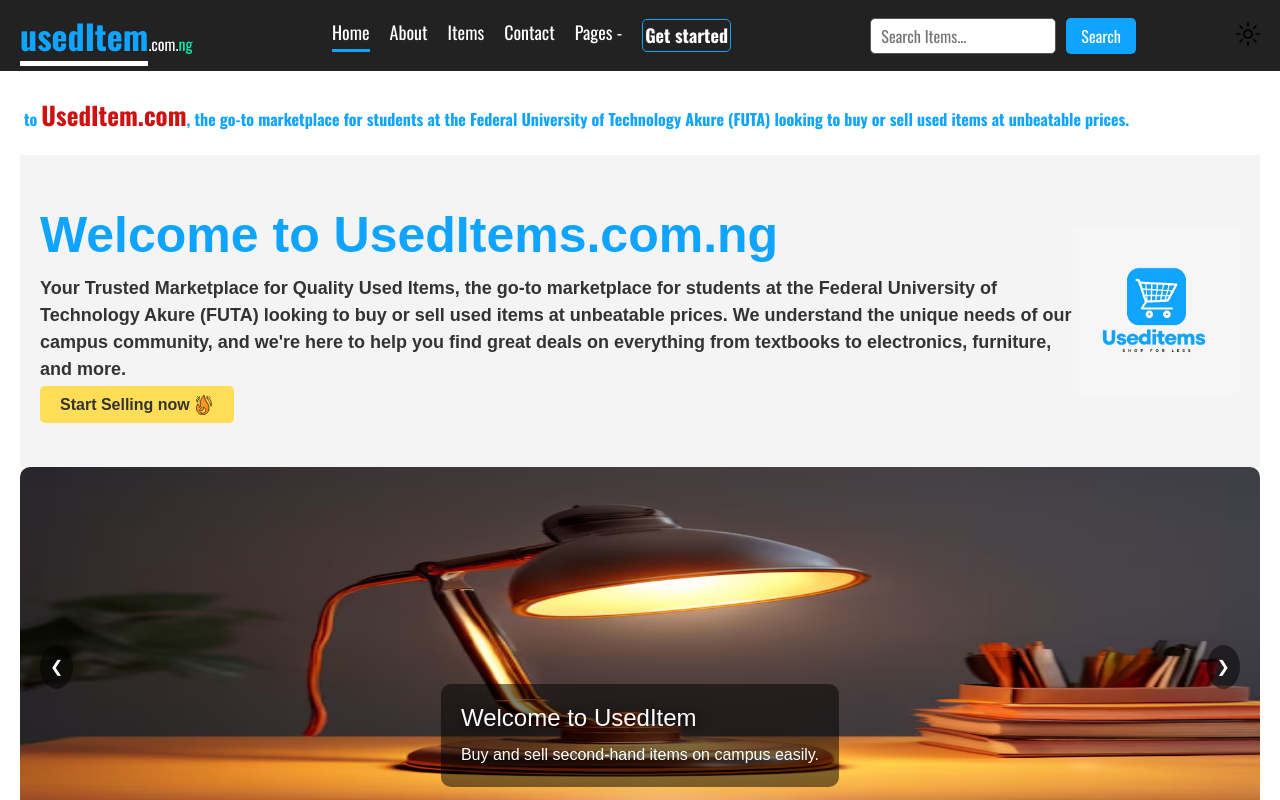
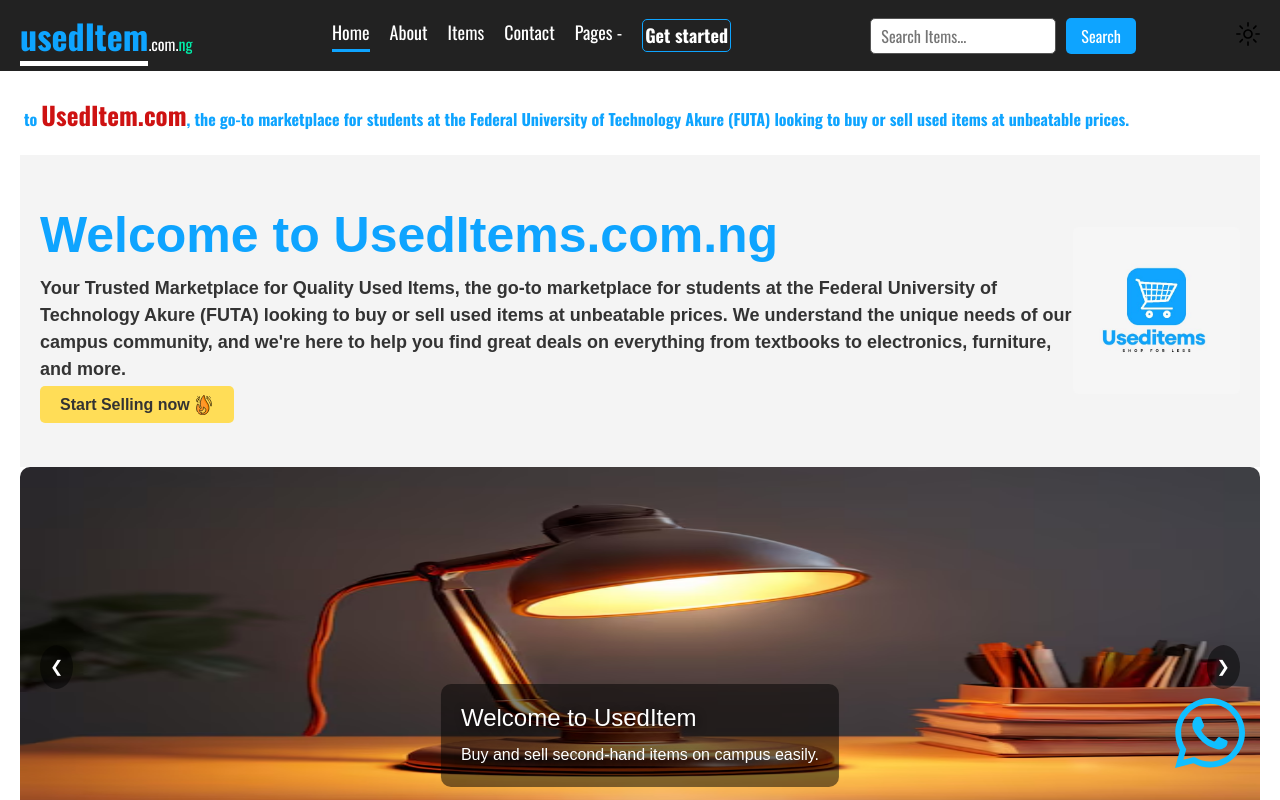
Before and after one commit to code-forcer/useditems, a Next.js app: page / in a window 1280 px wide. Shown: the top 800 px of the page. Built offline with nearby package versions, Linux system fonts and the light colour scheme; no server answers.

Commit message:
Update Header.jsx

```diff
--- a/components/Header.jsx
+++ b/components/Header.jsx
@@ -111,6 +111,9 @@
         </form>
       </div>
       <ThemeToggle />
+
+          {/* whatapp icon link */}
+          <WhatsAppButton/>
     </header>
   );
 };
```
